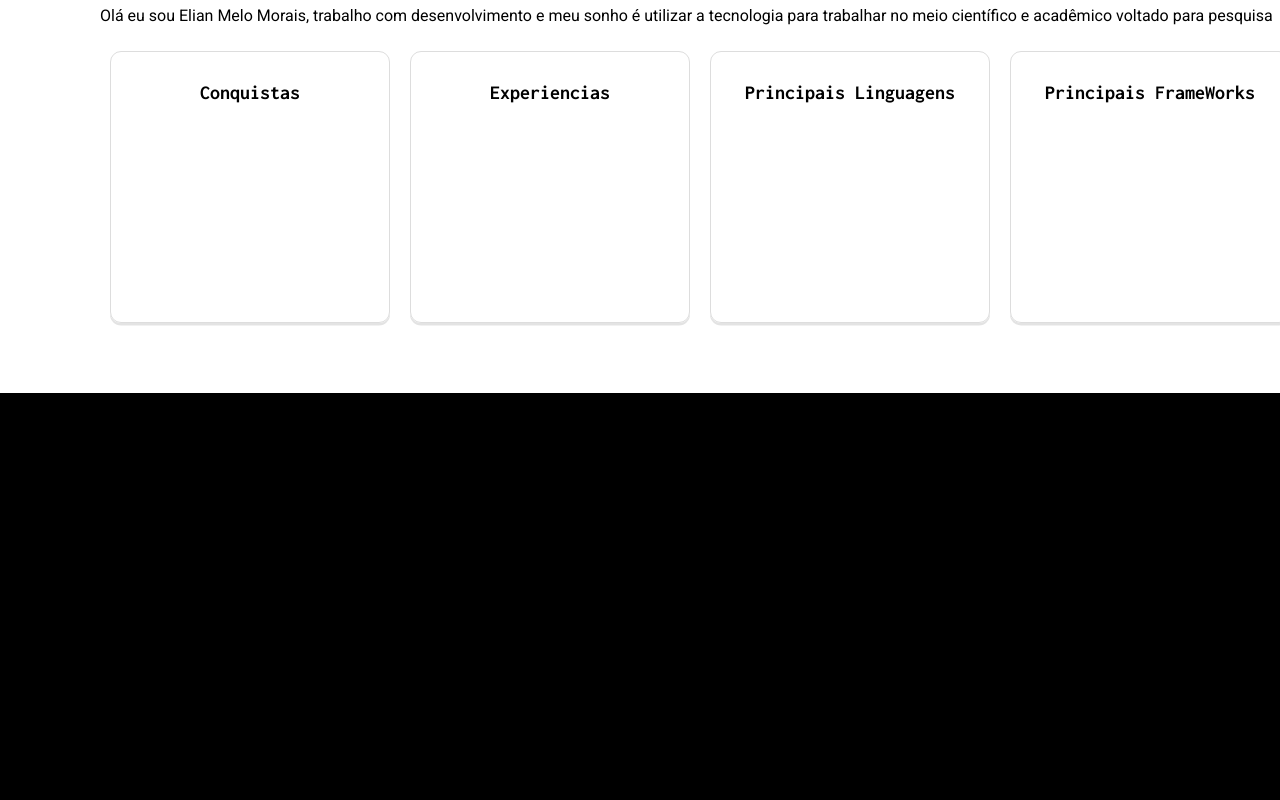
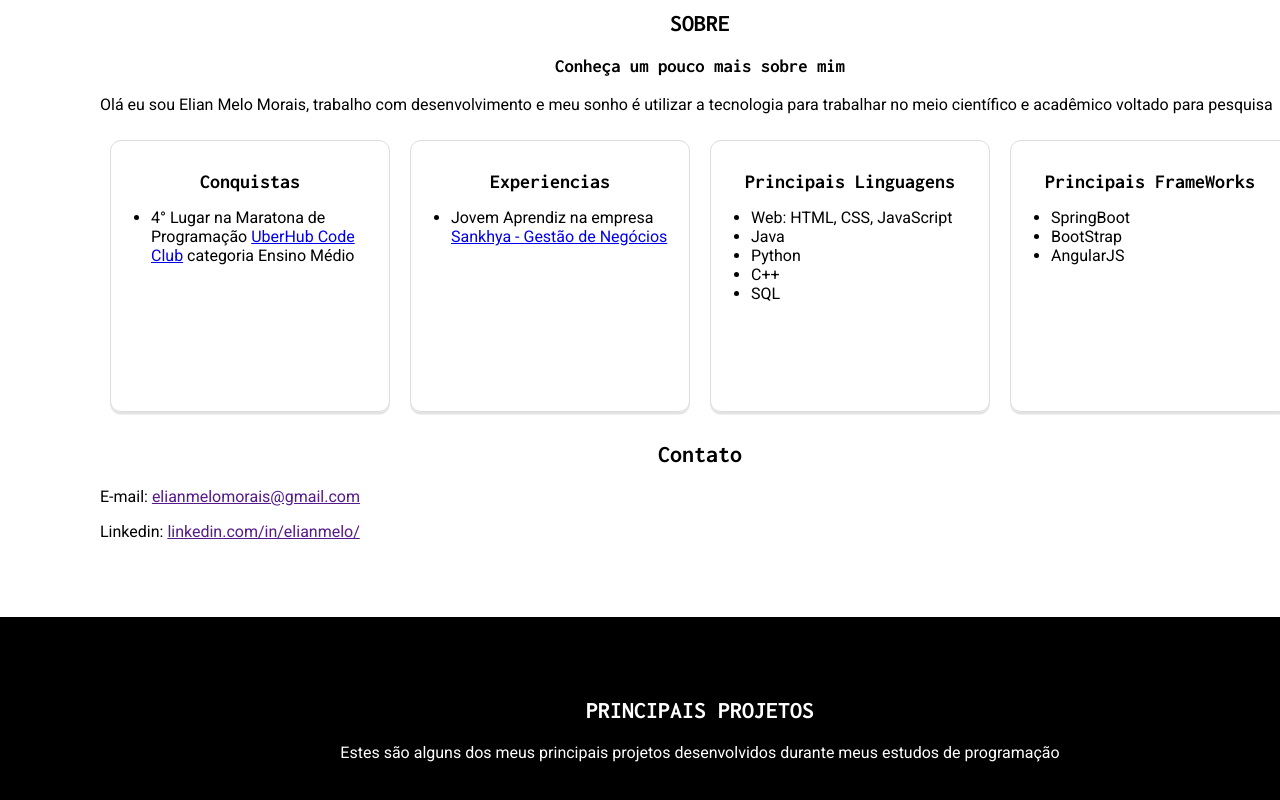
Before and after one commit to ElianMelo/projeto-portfolio, a plain HTML site: page index.html in a window 1280 px wide. Shown: the part 674-1474 px from the top of the page. Drawn offline with nearby package versions, Linux system fonts and the light colour scheme.

Commit message:
Criação da seção sobre

```diff
--- a/css/style.css
+++ b/css/style.css
@@ -6,7 +6,16 @@
 }
 
 h1, h2, h3, strong {
+    text-align: center;
     font-family: 'Inconsolata', monospace;
+}
+
+ul {
+    padding-left: 30px;
+}
+
+li {
+    text-align: left;
 }
 
 body {
@@ -96,6 +105,8 @@ nav ul li:hover {
 }
 
 .parallax-window {
+    color: white;
+    text-align: center;
     min-height: 400px;
     background: transparent;
 }
--- a/index.html
+++ b/index.html
@@ -33,39 +33,53 @@
 
     <article id="sobre">
       <div class="container">
+        <h1>SOBRE</h1>
+        <h3>Conheça um pouco mais sobre mim</h3>
         <p>Olá eu sou Elian Melo Morais, trabalho com desenvolvimento e meu sonho é utilizar a tecnologia para trabalhar no meio científico e acadêmico voltado para pesquisa</p>
         <div class="box-group">
           <div class="box">
             <h2>Conquistas</h2>
+            <ul>
+              <li>4° Lugar na Maratona de Programação <a href="https://uberhubcode.com.br">UberHub Code Club</a> categoria Ensino Médio</li>
+            </ul>
           </div>
           <div class="box">
             <h2>Experiencias</h2>
+            <ul>
+              <li>Jovem Aprendiz na empresa <a href="https://www.sankhya.com.br/">Sankhya - Gestão de Negócios</a></li>
+            </ul>
           </div>
           <div class="box">
             <h2>Principais Linguagens</h2>
+            <ul>
+              <li>Web: HTML, CSS, JavaScript</li>
+              <li>Java</li>
+              <li>Python</li>
+              <li>C++</li>
+              <li>SQL</li>
+            </ul>
           </div>
           <div class="box">
             <h2>Principais FrameWorks</h2>
+            <ul>
+              <li>SpringBoot</li>
+              <li>BootStrap</li>
+              <li>AngularJS</li>
+            </ul>
           </div>
         </div>
-
+        <footer>
+          <h2>Contato</h2>
+          <p>E-mail: <a href="">elianmelomorais@gmail.com</a></p>
+          <p>Linkedin: <a href="">linkedin.com/in/elianmelo/</a></p>
+        </footer>
       </div>
     </article>
 
-    <article id="projetos">
+    <article id="projetos" class="parallax-window" data-parallax="scroll" data-image-src="./img/bkg.jpg">
       <div class="container">
-        <p>Lorem ipsum dolor sit amet consectetur adipisicing elit. Eveniet ad magnam aliquid nobis eaque veniam vitae
-          amet quod corrupti, tempora possimus officia? Asperiores consequuntur beatae deleniti quidem, cumque aliquid
-          quibusdam. Lorem, ipsum dolor sit amet consectetur adipisicing elit. Blanditiis, itaque. Eaque, ut laborum enim ratione culpa optio deserunt reprehenderit harum laboriosam voluptatum porro veniam, adipisci quam possimus accusamus alias expedita!
-          Dicta libero animi fuga alias nesciunt, neque consequuntur odio sapiente eaque blanditiis culpa soluta labore dolor praesentium at. Nulla pariatur, nemo maxime tempora corporis consequuntur cupiditate sequi explicabo molestias qui.
-          Rem odit consectetur repellat earum, in consequuntur corrupti illum labore. Nobis sint, repellat expedita dolorum fugit ratione placeat ex! Nihil culpa nam officiis debitis labore dolorum reprehenderit, iure maiores accusantium!
-          Cumque voluptas odit harum nesciunt numquam saepe commodi tempora ratione sed, ipsam quisquam at magni eaque, sapiente corporis, cupiditate aut doloremque atque esse aspernatur quas! Vitae esse vero magni veniam.
-          Quis fuga eaque deleniti aut cupiditate eveniet animi vero eius eum. Expedita eum, labore voluptatibus dolorum dolores accusantium. Eaque sit ex libero beatae quod nulla aperiam debitis similique quas. Maiores!
-          Non quidem quam laborum. Eum minus dolor accusantium possimus, sit doloremque debitis corporis iste quaerat quod rem reprehenderit consequatur quo facere perferendis neque quas dignissimos autem aut unde reiciendis ipsam.
-          Ipsum nemo deserunt assumenda, commodi repellendus sequi voluptatum voluptas dignissimos perferendis id ducimus expedita excepturi unde repudiandae dolore ab, adipisci debitis repellat accusantium, distinctio blanditiis totam magnam doloribus veritatis? Illum.
-          Exercitationem nulla natus at libero quis eum non, velit quo alias iusto nobis vero. Quae porro omnis dolore quasi modi rerum, sapiente provident velit nemo quos eos. Fugit, quos nesciunt.
-          A fugiat earum nesciunt consequatur alias ullam quidem tempore, deleniti repudiandae non laboriosam, necessitatibus consequuntur voluptatum, facere magnam. Assumenda illum vel fugit quos, commodi porro obcaecati magnam esse ut repellendus!
-          Doloribus repudiandae expedita hic accusantium veniam, in officiis laborum totam impedit omnis illo repellat temporibus nesciunt commodi magni ullam eveniet. Officiis atque id odit, magni ea culpa iusto numquam eligendi!</p>
+        <h1>PRINCIPAIS PROJETOS</h1>
+        <p>Estes são alguns dos meus principais projetos desenvolvidos durante meus estudos de programação</p>
       </div>
     </article>
   </main>
@@ -73,9 +87,6 @@
   <footer>
 
   </footer>
-  <script>
-    $('.parallax-window').parallax({imageSrc: 'img/bkg.jpg'});
-  </script>
 </body>
 
 </html>
```
Lines whose indentation alone changed are shown as unchanged.
